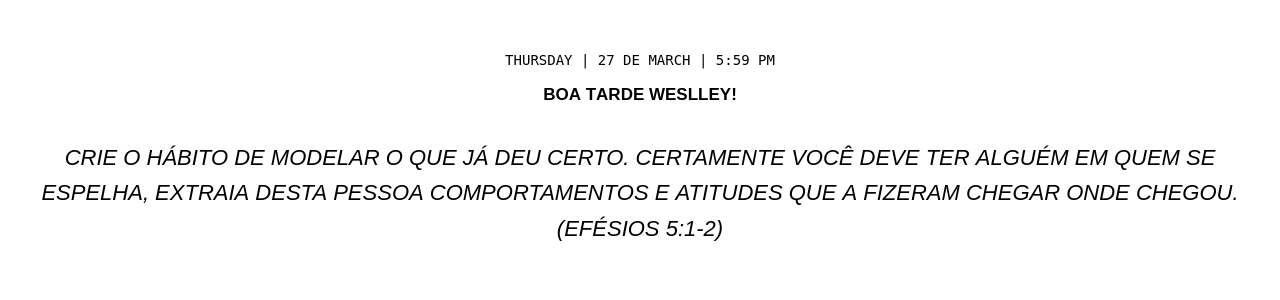
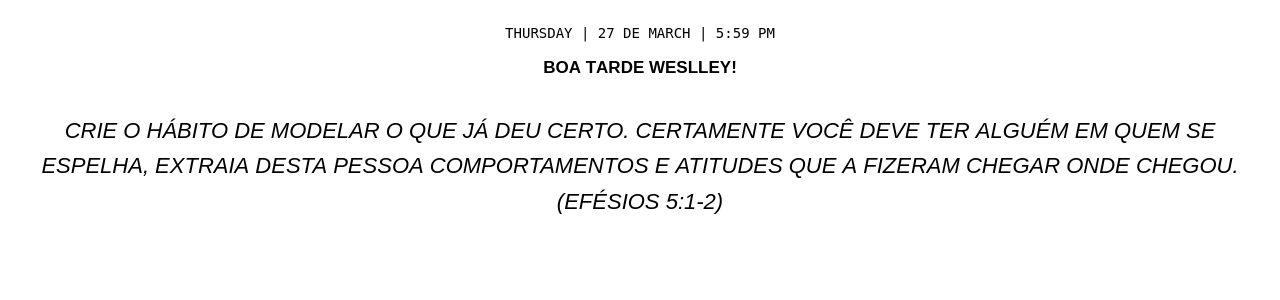
Before and after one commit to wesscosta/notion-widget, a PHP site: page / in a window 1280 px wide. Shown: the top 300 px of the page. Run offline with PHP 8.4, Linux system fonts and the light colour scheme.

Commit message:
style: margin e padding container

```diff
--- a/assets/css/style.css
+++ b/assets/css/style.css
@@ -28,9 +28,8 @@ body.dark-mode {
 /* Estilização do Widget */
 .widget {
   width: 95%;
-  min-height: 80px;
-  margin: 20px auto;
-  padding: 20px;
+  margin: 0 auto;
+  padding: 5px;
   text-align: center;
   transition: all 0.3s ease-in-out;
   display: flex;
```
